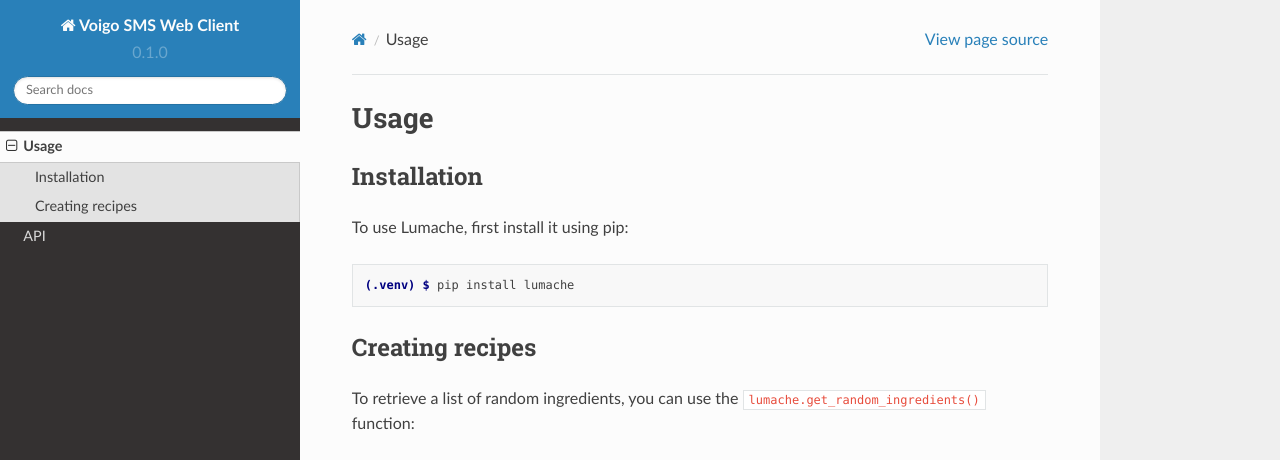
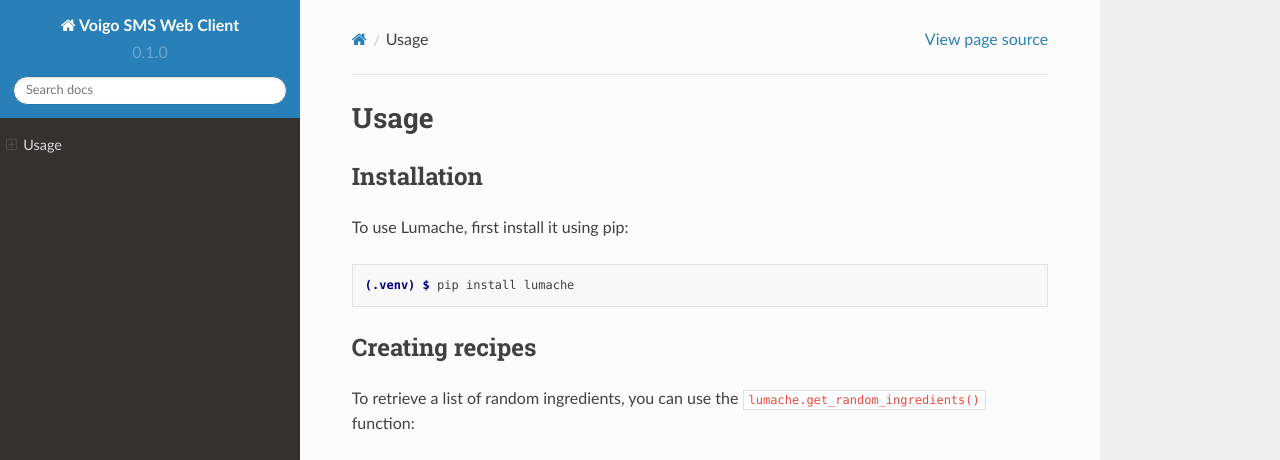
Before and after one commit to vgoperations/vgpsms, a Sphinx documentation site: the page built from docs/source/usage.rst, in a window 1280 px wide and 1095 px high. Shown: the top 460 px of the window. Built offline with Sphinx 7.4.7 and the Read the Docs theme 2.0.0, drawn with Linux system fonts in a browser that asks for light colours; pages that are not in the unit, such as notebooks, are missing from menus; grey boxes are pictures that could not be loaded.

Commit message:
Update index.rst

```diff
--- a/docs/source/index.rst
+++ b/docs/source/index.rst
@@ -20,5 +20,4 @@
 
 .. toctree::
 
-   usage
-   api
+   getting-started
```
